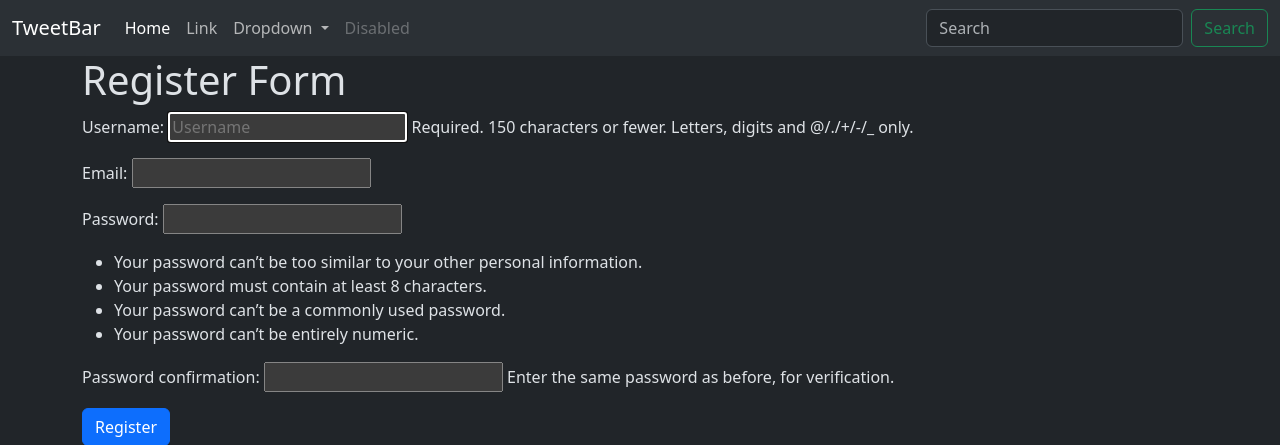
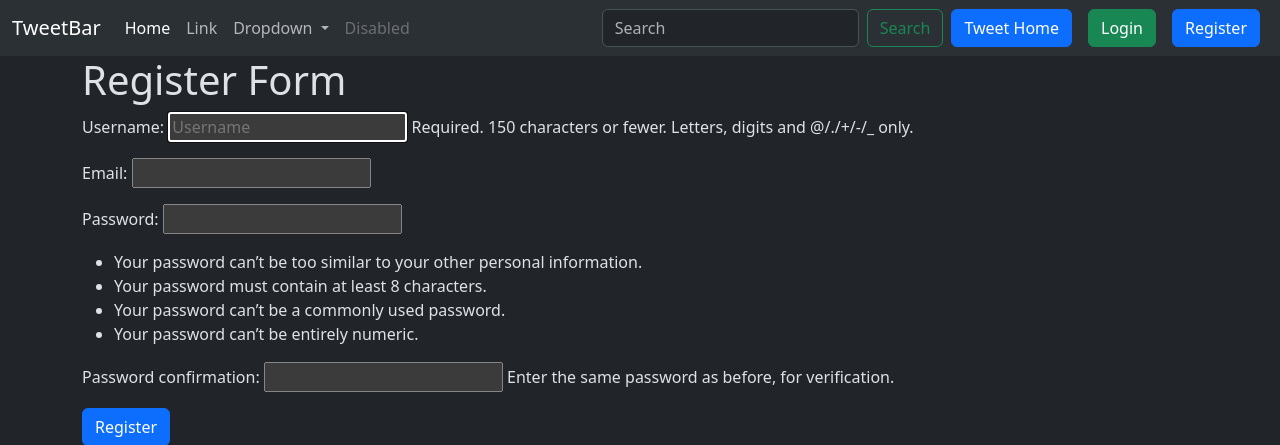
Before and after one commit to amank736836/BluBird, a Django app: page /tweet/register/ in a window 1280 px wide. Shown: the top 445 px of the page. Run offline with Django 5.2, Linux system fonts and the light colour scheme.

Commit message:
Add navigation links for login, registration, and logout in layout.html

```diff
--- a/blubird/templates/layout.html
+++ b/blubird/templates/layout.html
@@ -69,6 +69,16 @@
               Search
             </button>
           </form>
+          <a href="{% url "tweet_list"%}" class="btn btn-primary mx-2">Tweet Home</a>
+          {% if user.is_authenticated %}
+          <form action="{% url "logout"%}" method="post">
+            {% csrf_token %}
+            <button class="btn btn-danger mt-2" type="submit">Logout</button>
+          </form>
+          {% else %}
+          <a href="{% url "login"%}" class="btn btn-success mx-2">Login</a>
+          <a href="{% url "register"%}" class="btn btn-primary mx-2">Register</a>
+          {% endif %}
         </div>
       </div>
     </nav>
```
